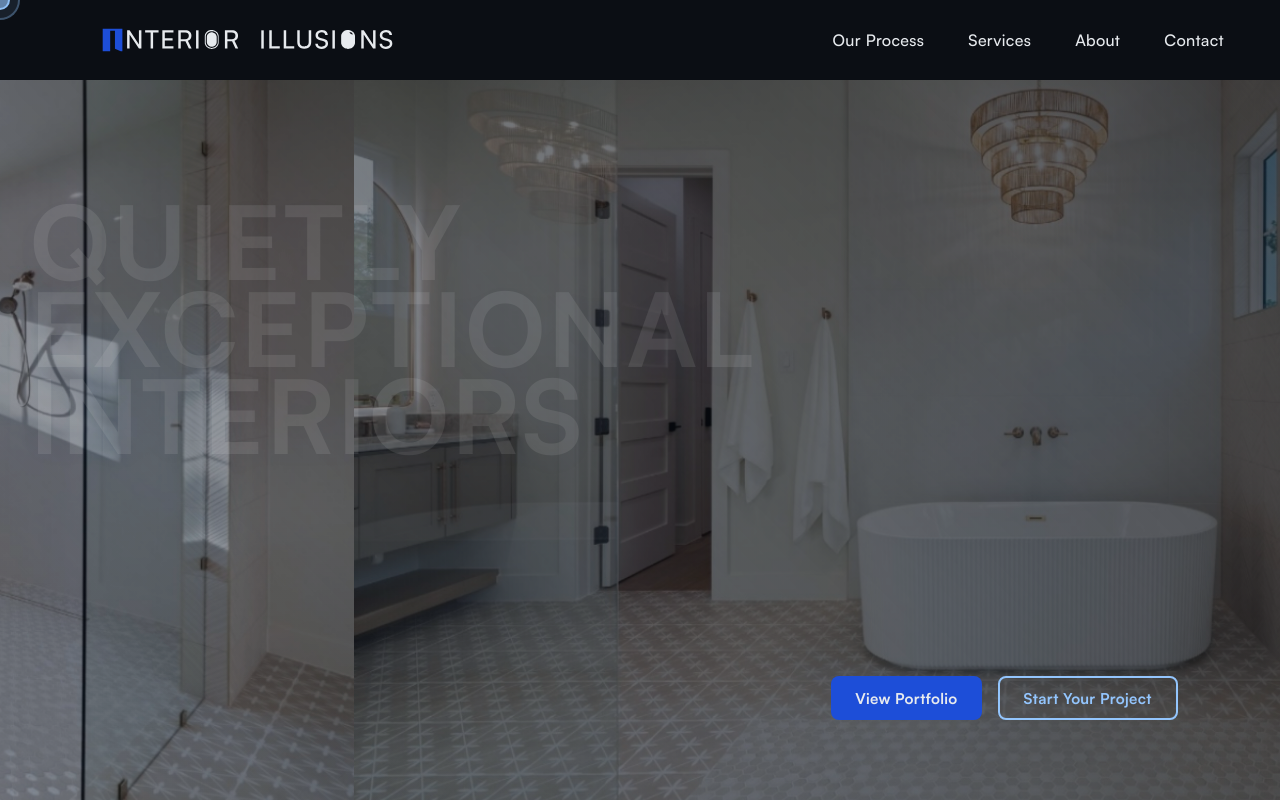
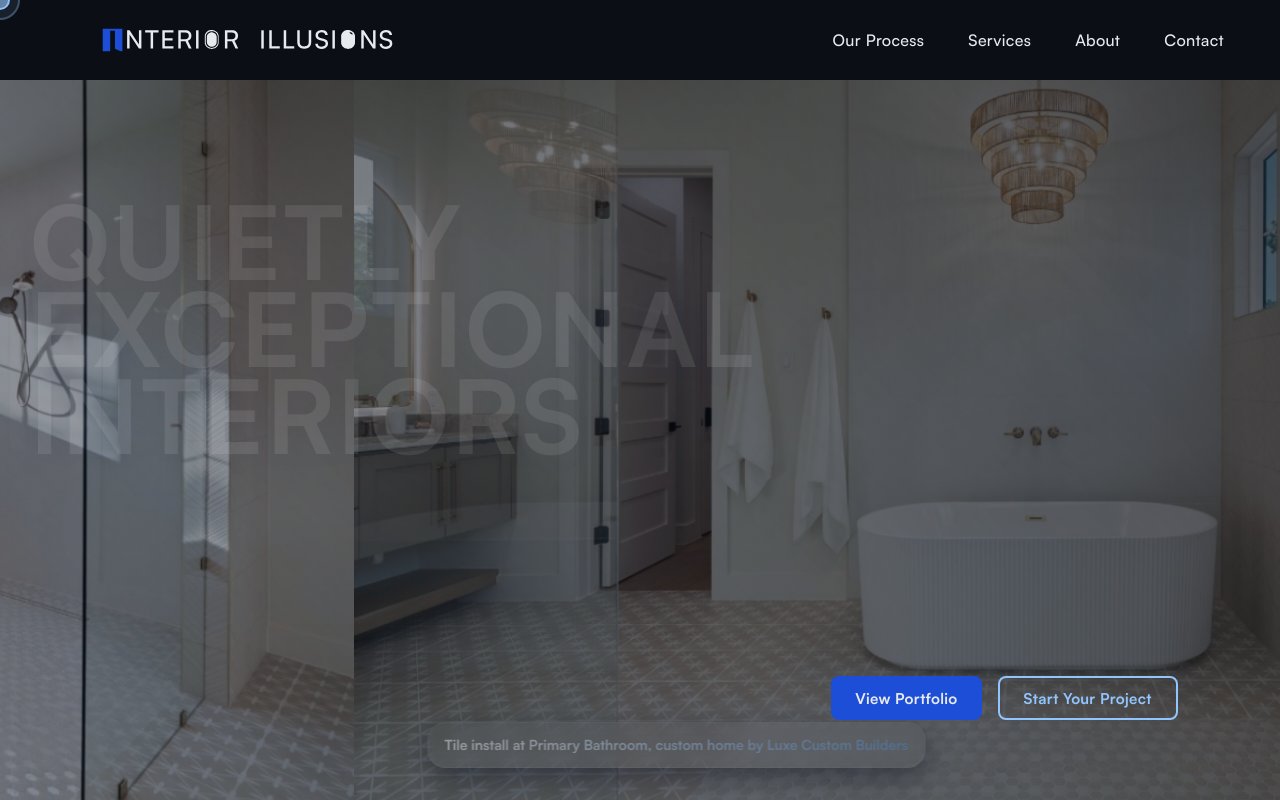
Before and after one commit to ROSHANDAPPU/interior-illustrations-website, a website: page index.html in a window 1280 px wide. Drawn offline with nearby package versions, Linux system fonts and the light colour scheme; files whose address does not match are found by name.

Commit message:
style(hero): modern glass footnotes; remove eyebrow label and use ivory->azure gradient text

```diff
--- a/index.html
+++ b/index.html
@@ -330,6 +330,56 @@
       transition: all 1.2s cubic-bezier(0.25, 0.46, 0.45, 0.94);
     }
 
+    /* Modern glass footnote over hero slides */
+    .slide-footnote {
+      position: absolute;
+      left: 24px;
+      bottom: 32px;
+      background: linear-gradient(180deg, rgba(255,255,255,0.04), rgba(255,255,255,0.02));
+      color: #F8FAFC;
+      padding: 14px 16px;
+      border-radius: 18px;
+      font-size: 14px;
+      line-height: 1.15;
+      max-width: min(680px, calc(100% - 64px));
+      box-shadow: 0 10px 30px rgba(2,6,23,0.45);
+      backdrop-filter: blur(10px) saturate(1.08);
+      border: 1px solid rgba(255,255,255,0.06);
+      z-index: 30;
+      display: flex;
+      flex-direction: column;
+      gap: 6px;
+      transition: transform 240ms ease, box-shadow 240ms ease, opacity 240ms ease;
+      opacity: 0.98;
+    }
+    .slide-footnote-desc{
+      font-size: 14px; margin: 0; font-weight: 600;
+      /* gradient text: ivory -> azure */
+      background: linear-gradient(90deg, #FAF7F2 0%, var(--color-accent) 100%);
+      -webkit-background-clip: text; background-clip: text; color: transparent;
+    }
+
+    /* subtle sheen */
+    .slide-footnote::after{
+      content: '';
+      position: absolute; inset: 0; pointer-events: none;
+      background: linear-gradient(90deg, rgba(255,255,255,0.00) 0%, rgba(255,255,255,0.06) 30%, rgba(255,255,255,0.00) 60%);
+      transform: translateX(-120%) rotate(-6deg);
+      filter: blur(24px) saturate(1.2);
+      transition: transform 1.6s linear;
+      border-radius: inherit;
+    }
+    .slide:hover .slide-footnote{ transform: translateY(-6px); box-shadow: 0 18px 48px rgba(2,6,23,0.55); }
+    .slide:hover .slide-footnote::after{ transform: translateX(120%) rotate(-6deg); }
+
+    @media (max-width: 1024px){
+      .slide-footnote{ left: 18px; bottom: 24px; padding: 10px 12px; border-radius: 12px; }
+      .slide-footnote-desc{ font-size: 13px; }
+    }
+    @media (max-width: 480px) {
+      .slide-footnote { left: 12px; right: 12px; bottom: 16px; font-size: 12px; padding: 8px 10px; }
+    }
+
     @keyframes slowZoom {
       0% { transform: scale(1.1); }
       100% { transform: scale(1.0); }
@@ -1385,14 +1435,23 @@
   <section class="hero" aria-label="Luxury Interior Design">
     <!-- Sliding track with luxury home images -->
     <div class="track" aria-hidden="true">
-      <div class="slide">
+      <div class="slide" data-footnote="Tile install at Primary Bathroom, custom home by Luxe Custom Builders">
         <img src="assets/images/SLIDER  HOMEPAGE/IMG_7545.jpeg" alt="Project Slide 1">
+        <div class="slide-footnote" role="note" aria-hidden="false">
+          <div class="slide-footnote-desc">Tile install at Primary Bathroom, custom home by Luxe Custom Builders</div>
+        </div>
       </div>
-      <div class="slide">
+      <div class="slide" data-footnote="Tile install at Primary Bathroom, custom home by Luxe Custom Builders">
         <img src="assets/images/SLIDER  HOMEPAGE/SLIDE 1.jpeg" alt="Project Slide 2">
+        <div class="slide-footnote" role="note" aria-hidden="false">
+          <div class="slide-footnote-desc">Tile install at Primary Bathroom, custom home by Luxe Custom Builders</div>
+        </div>
       </div>
-      <div class="slide">
+      <div class="slide" data-footnote="Tile install at Primary Bathroom. Custom home by Build Paragon Construction">
         <img src="assets/images/SLIDER  HOMEPAGE/SLIDE 2.jpeg" alt="Project Slide 3">
+        <div class="slide-footnote" role="note" aria-hidden="false">
+          <div class="slide-footnote-desc">Tile install at Primary Bathroom. Custom home by Build Paragon Construction</div>
+        </div>
       </div>
     </div>
 
```
